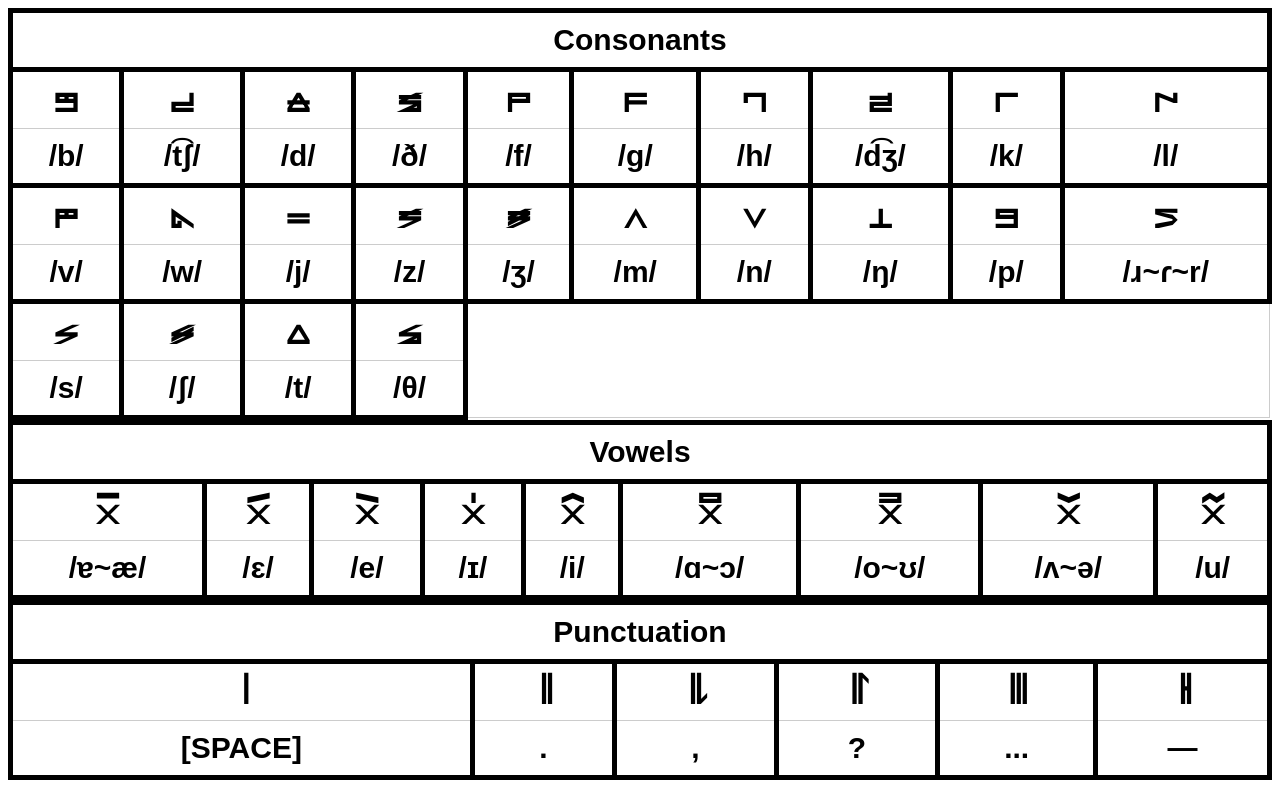
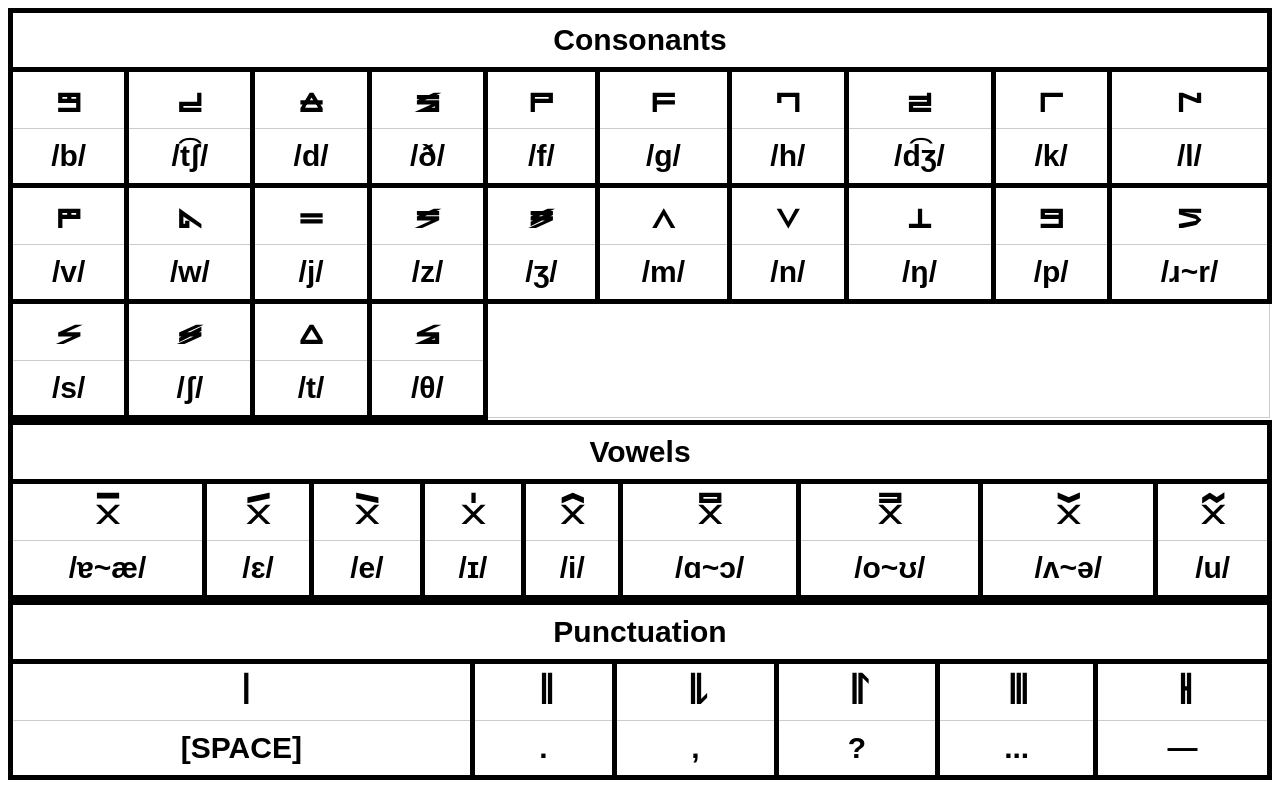
Before and after one commit to JactusTheCactus/new-abugida, a website: page ipa.html in a window 1280 px wide. Drawn offline with Linux system fonts and the light colour scheme.

Commit message:
Update ipa.html

```diff
--- a/ipa.html
+++ b/ipa.html
@@ -56,7 +56,7 @@
 			<td>n</td>
 			<td>ŋ</td>
 			<td>p</td>
-			<td>ɹ~ɾ~r</td>
+			<td>ɹ~r</td>
 		</tr>
 		<tr>
 			<td>s</td>
```
